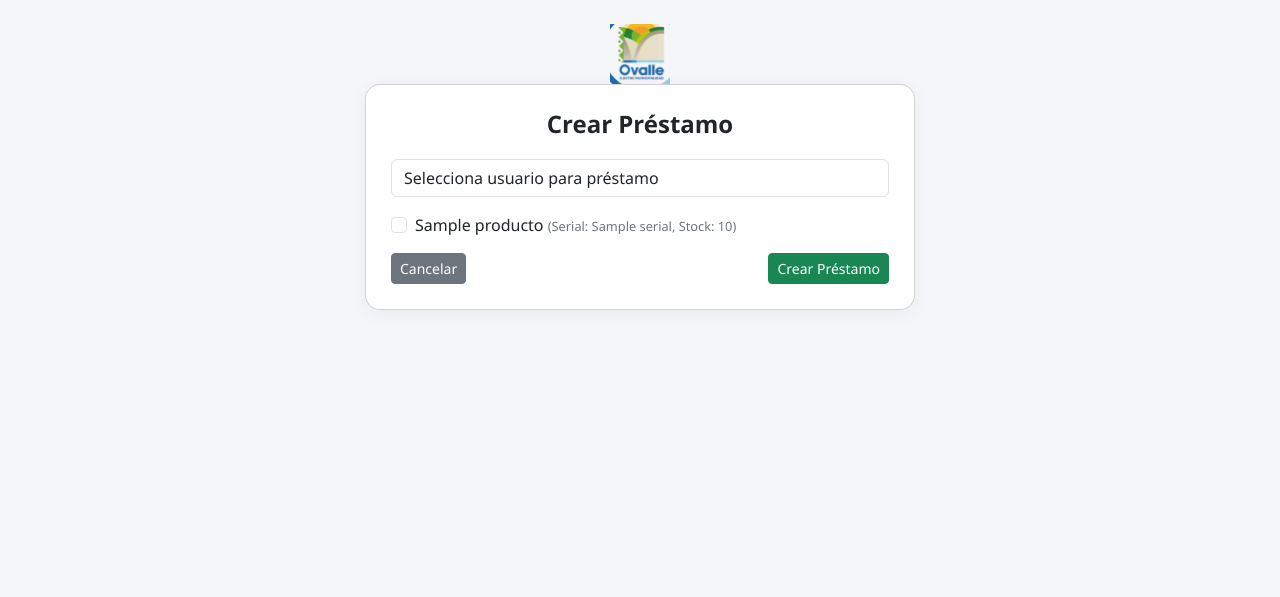
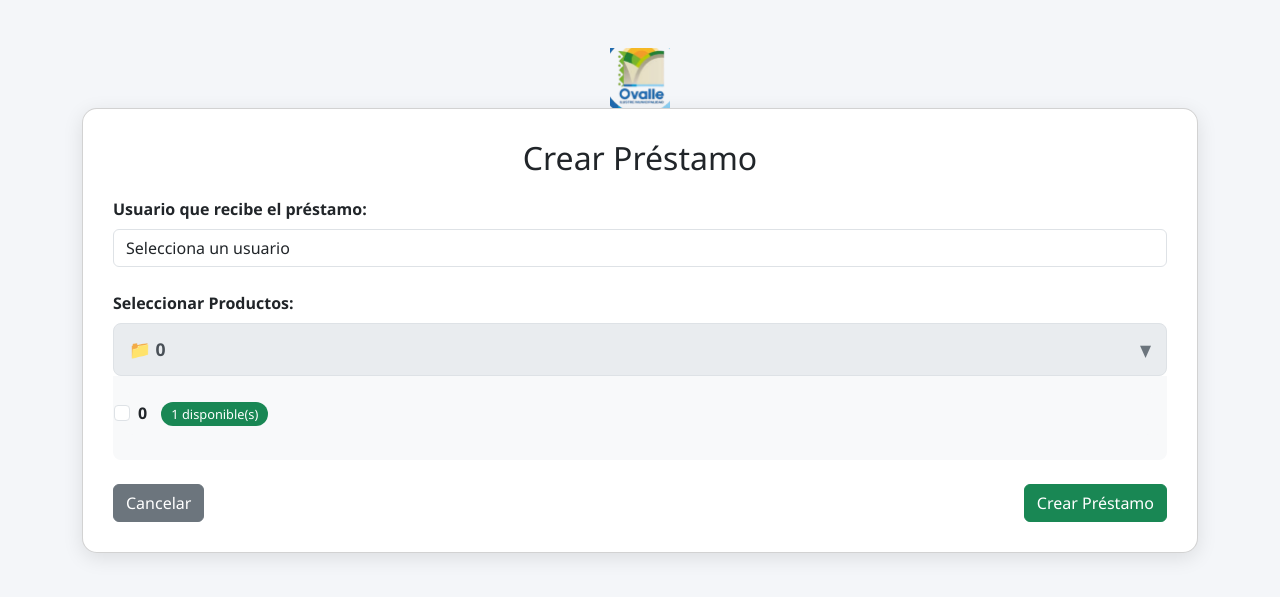
Before and after one commit to DarthRyoshi/controldeinventario, a PHP site: template views/prestamos/crear.php in a window 1280 px wide. Shown: the top 597 px of the page. Run offline with PHP 8.4, Linux system fonts and the light colour scheme; the visitor is signed in with stand-in values (Sample User, id 1); the template is opened without the code that fills it: most values are stand-ins (such as "Sample title", 1, 10 or a date in 2020).

Commit message:
version con mejoras en prestamos

```diff
--- a/views/prestamos/crear.php
+++ b/views/prestamos/crear.php
@@ -12,57 +12,130 @@ if (!isset($_SESSION['user'])) {
     <link href="https://cdn.jsdelivr.net/npm/bootstrap@5.3.0/dist/css/bootstrap.min.css" rel="stylesheet">
     <style>
         body { background: #f4f6f9; font-family: 'Segoe UI', Tahoma, Geneva, Verdana, sans-serif; }
-        .logo-img { height: 60px; cursor:pointer; margin-bottom:15px; display:block; margin:auto; }
-        .card { border-radius:15px; padding:25px; background:#fff; box-shadow:0 5px 20px rgba(0,0,0,0.05); max-width:550px; margin:auto;}
-        h2 { text-align:center; margin-bottom:20px; font-size:1.5rem; font-weight:600; }
-        .form-check { margin-bottom:5px; }
-        .small-text { font-size:0.8rem; color:#6c757d; }
+        .logo-img { height: 60px; cursor:pointer; margin-bottom:20px; display:block; margin:auto; }
+        .card { border-radius:15px; padding:30px; background:#fff; box-shadow:0 5px 20px rgba(0,0,0,0.1); max-width:1200px; margin:auto;}
+        h2 { text-align:center; margin-bottom:20px; }
+        .form-check { margin-bottom:10px; padding: 10px; background: #f8f9fa; border-radius: 5px; }
 
-        /* Cambiar color del checkbox */
         input[type="checkbox"] {
-            accent-color: #0d6efd; /* azul Bootstrap primary */
+            accent-color: #0d6efd;
         }
+
+        .categoria-group { margin-bottom: 15px; }
+        .categoria-header {
+            background: #e9ecef;
+            padding: 12px 15px;
+            border-radius: 8px;
+            cursor: pointer;
+            border: 1px solid #dee2e6;
+            display: flex;
+            justify-content: between;
+            align-items: center;
+        }
+        .categoria-title {
+            font-weight: bold;
+            color: #495057;
+            margin: 0;
+            font-size: 1.1em;
+        }
+        .categoria-content {
+            padding: 15px;
+            background: #f8f9fa;
+            border-radius: 0 0 8px 8px;
+            display: none;
+        }
+        .categoria-content.show {
+            display: block;
+        }
+        .toggle-icon {
+            margin-left: auto;
+            font-weight: bold;
+            color: #6c757d;
+        }
+        .stock-badge { background: #198754; color: white; padding: 3px 10px; border-radius: 15px; font-size: 0.8em; margin-left: 10px; }
     </style>
 </head>
 <body>
-<div class="container mt-4">
+<div class="container mt-5">
     <img src="assets/images/iconomuni.png" class="logo-img" onclick="window.location='index.php?action=dashboard'">
     <div class="card">
         <h2>Crear Préstamo</h2>
+
         <form action="index.php?action=crearPrestamo" method="POST">
-            <div class="mb-3">
+            <div class="mb-4">
+                <label class="form-label fw-bold">Usuario que recibe el préstamo:</label>
                 <select name="usuario_id" class="form-control" required>
-                    <option value="">Selecciona usuario para préstamo</option>
+                    <option value="">Selecciona un usuario</option>
                     <?php foreach ($usuarios as $u): ?>
                         <option value="<?= $u['id'] ?>"><?= htmlspecialchars($u['nombre']) ?></option>
                     <?php endforeach; ?>
                 </select>
             </div>
 
-            <div class="mb-3">
-                <?php if (!empty($productos)): ?>
-                    <?php foreach ($productos as $prod): ?>
-                        <?php if ($prod['stock'] > 0): ?>
-                            <div class="form-check">
-                                <input class="form-check-input" type="checkbox" name="productos[<?= $prod['id'] ?>][id]" value="<?= $prod['id'] ?>" id="prod<?= $prod['id'] ?>">
-                                <label class="form-check-label" for="prod<?= $prod['id'] ?>">
-                                    <?= htmlspecialchars($prod['nombre']) ?>
-                                    <span class="small-text">(Serial: <?= htmlspecialchars($prod['serial']) ?>, Stock: <?= $prod['stock'] ?>)</span>
-                                </label>
+            <div class="mb-4">
+                <label class="form-label fw-bold">Seleccionar Productos:</label>
+
+                <?php if (!empty($productosOrganizados)): ?>
+                    <?php foreach ($productosOrganizados as $categoriaNombre => $productosPorNombre): ?>
+                        <div class="categoria-group">
+                            <div class="categoria-header" onclick="toggleCategoria(this)">
+                                <div class="categoria-title">
+                                    📁 <?= htmlspecialchars($categoriaNombre) ?>
+                                </div>
+                                <span class="toggle-icon">▶</span>
                             </div>
-                        <?php endif; ?>
+
+                            <div class="categoria-content" id="categoria-<?= md5($categoriaNombre) ?>">
+                                <?php foreach ($productosPorNombre as $nombreProducto => $grupo): ?>
+                                    <div class="form-check">
+                                        <input class="form-check-input" type="checkbox"
+                                               name="productos[<?= $nombreProducto ?>][nombre]"
+                                               value="<?= $nombreProducto ?>"
+                                               id="prod<?= md5($nombreProducto) ?>">
+                                        <label class="form-check-label" for="prod<?= md5($nombreProducto) ?>">
+                                            <strong><?= htmlspecialchars($nombreProducto) ?></strong>
+                                            <span class="stock-badge"><?= $grupo['total_stock'] ?> disponible(s)</span>
+                                        </label>
+                                    </div>
+                                <?php endforeach; ?>
+                            </div>
+                        </div>
                     <?php endforeach; ?>
                 <?php else: ?>
-                    <p class="small-text">No hay productos disponibles para préstamo.</p>
+                    <div class="alert alert-warning">
+                        No hay productos disponibles para préstamo.
+                    </div>
                 <?php endif; ?>
             </div>
 
-            <div class="d-flex justify-content-between mt-3">
-                <a href="index.php?action=prestamos" class="btn btn-secondary btn-sm">Cancelar</a>
-                <button type="submit" class="btn btn-success btn-sm">Crear Préstamo</button>
+            <div class="d-flex justify-content-between mt-4">
+                <a href="index.php?action=prestamos" class="btn btn-secondary">Cancelar</a>
+                <button type="submit" class="btn btn-success">Crear Préstamo</button>
             </div>
         </form>
     </div>
 </div>
+
+<script>
+function toggleCategoria(element) {
+    const content = element.nextElementSibling;
+    const icon = element.querySelector('.toggle-icon');
+
+    content.classList.toggle('show');
+
+    if (content.classList.contains('show')) {
+        icon.textContent = '▼';
+    } else {
+        icon.textContent = '▶';
+    }
+}
+
+document.addEventListener('DOMContentLoaded', function() {
+    const primeraCategoria = document.querySelector('.categoria-header');
+    if (primeraCategoria) {
+        toggleCategoria(primeraCategoria);
+    }
+});
+</script>
 </body>
 </html>
```
Also changed, not shown: controllers/PrestamoController.php (+19 -6 lines), models/Prestamo.php (+89 -10 lines), views/prestamos/listar.php (+0 -20 lines), assets/images/productos/1760380054_1758827794_EcoTank-L3250-690x460-1.jpg (added), views/prestamos/devolver.php (line endings or trailing spaces), views/reporte/bitacora.php (renamed from views/reportes/bitacora.php).
